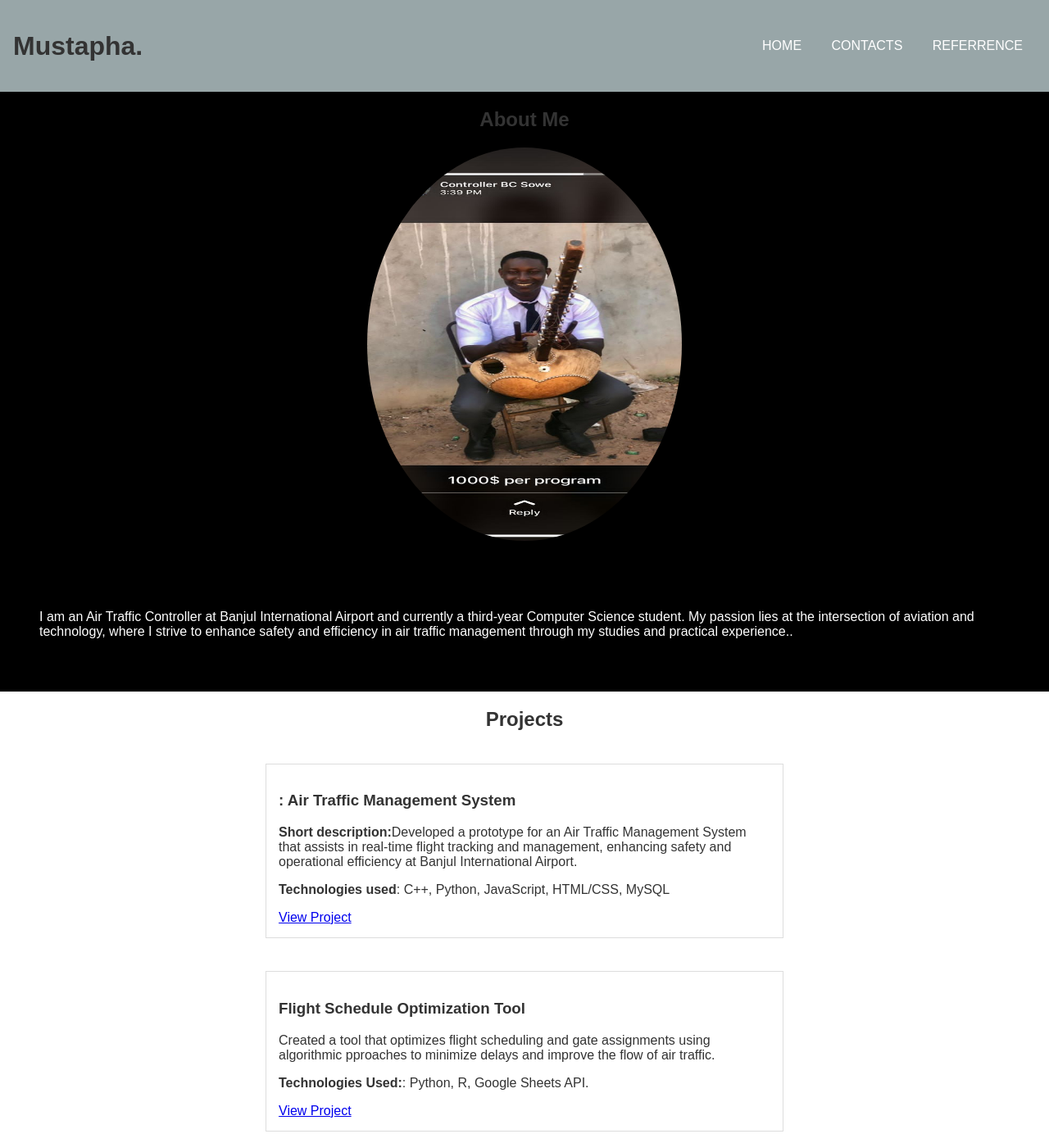
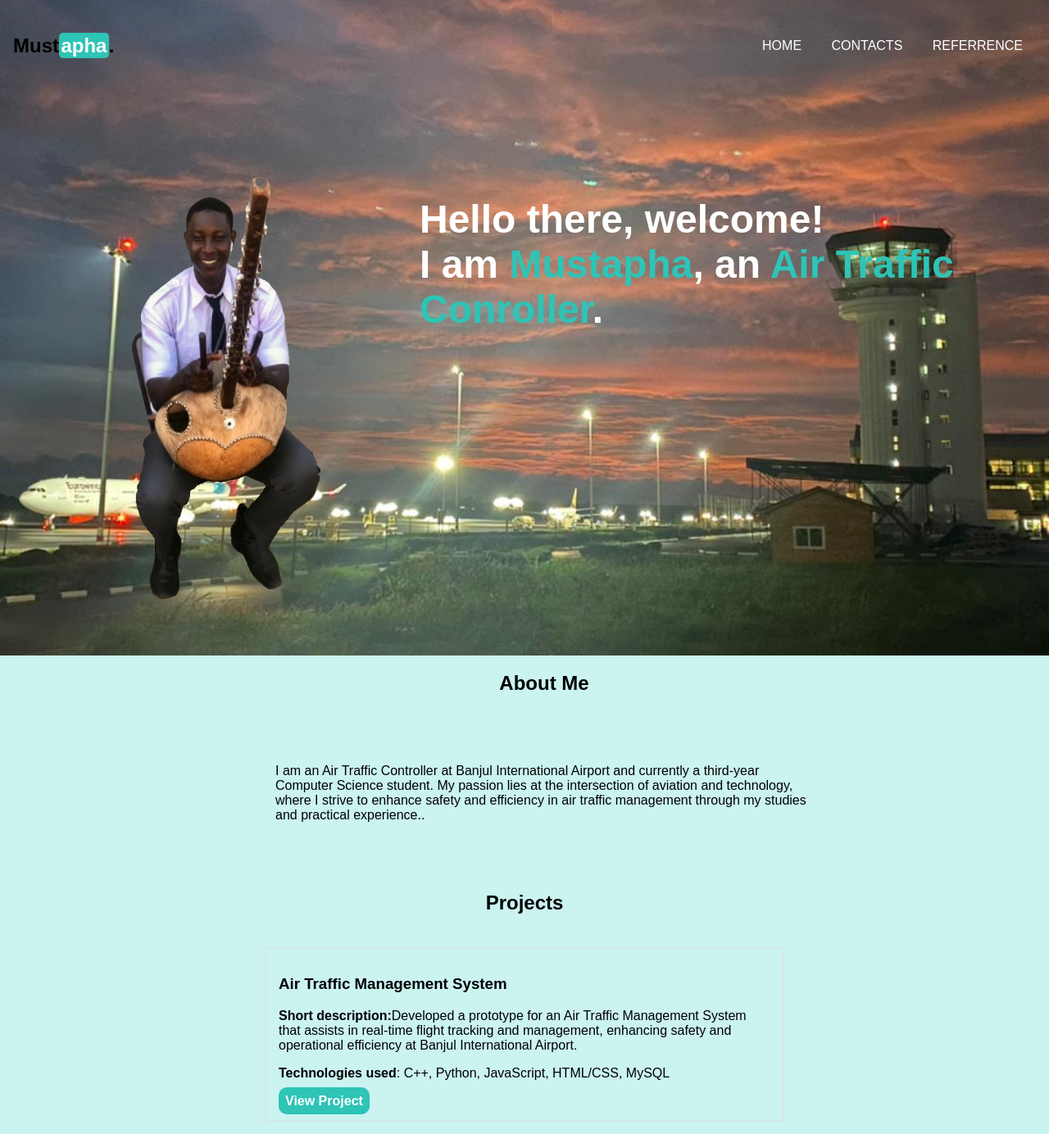
Before and after one commit to 7037157m/mustapha_portfolio, a plain HTML site: page index.html in a window 1280 px wide. Shown: the top 1384 px of the page at 82% size. Drawn offline with Linux system fonts and the light colour scheme.

Commit message:
Ajusted the styling of the elements

```diff
--- a/index.html
+++ b/index.html
@@ -1,28 +1,38 @@
 <!DOCTYPE html>
 <html lang="en">
 <head>
+    <meta charset="UTF-8">
+    <meta name="viewport" content="width=device-width, initial-scale=1.0">
+    <title>Document</title>
     <link rel="stylesheet" href="styles.css">
-
-    <title>Document</title>
 </head>
 <body>
-    <header class="header">
-        <h1>Mustapha.</h1>
-        <nav class="nav">
-            <a href="" class="nav-link">HOME</a>
-            <a href="" class="nav-link">CONTACTS</a>
-            <a href="" class="nav-link">REFERRENCE</a>
 
-        </nav>
+    <section class="home">
+        <header class="header">
+            <h1>Must<span class="logo">apha</span>.</h1>
+            <nav class="nav">
+                <a href="" class="nav-link">HOME</a>
+                <a href="" class="nav-link">CONTACTS</a>
+                <a href="" class="nav-link">REFERRENCE</a>
+            </nav>
+        </header>
+        <div class="main">
+            <div class="image">
+                <img src="profile.png" alt="My Image" class="profile_image">
+            </div>
+            <div class="greeting">
+                <p class="greet">
+                    Hello there, welcome! <br>I am <span class="span">Mustapha</span>, an <span class="span">Air Traffic Conroller</span>.
+                </p>
+            </div>
+        </div>
 
-    </header>
-    <section class="home">
 
     </section>
 
     <section id="about" class="about">
         <h2>About Me</h2>
-        <img src="MYSELF.JPG" alt="My Image">
         <p class="about_me">I am an Air Traffic Controller at Banjul International Airport and currently a third-year Computer Science
              student. My passion lies at the intersection of aviation and technology, where I strive to enhance safety and
              efficiency in air traffic management through my studies and practical experience..</p>
@@ -31,20 +41,20 @@
     <section id="projects">
         <h2>Projects</h2>
         <div class="project">
-            <h3>: Air Traffic Management System</h3>
+            <h3>Air Traffic Management System</h3>
             <p><strong> Short description:</strong>Developed a prototype for an Air Traffic Management System that assists in
                  real-time flight tracking and management,
                 enhancing safety and operational efficiency at Banjul International Airport.</p>
                 <p><strong>Technologies used</strong>: C++, Python, JavaScript, HTML/CSS, MySQL
                 </p>
-            <a href="https://link-to-your-project.com" target="_blank">View Project</a>
+            <a href="" class="project_link">View Project</a>
         </div>
         <div class="project">
             <h3>Flight Schedule Optimization Tool</h3>
             <p>Created a tool that optimizes flight scheduling and gate assignments using algorithmic
                 pproaches to minimize delays and improve the flow of air traffic.</p>
             <p><strong>Technologies Used:</strong>: Python, R, Google Sheets API.</p>
-            <a href="https://link-to-another-project.com" target="_blank">View Project</a>
+            <a href="" class="project_link">View Project</a>
         </div>
         <div class="project">
             <h3>Web Application for Flight Information</h3>
@@ -54,28 +64,30 @@
             </p>
             <p><strong> Technologies used</strong>React, Node.js, Express, REST API, MongoDB.
             </p>
+            <a href="" class="project_link">View Project</a>
 
         </div>
         <div class="project">
-            <h3>: Automated Data Reporting System</h3>
+            <h3>Automated Data Reporting System</h3>
             <p><strong>Short description:</strong>Designed an automated reporting system that generates
                 daily reports on air traffic data,
                 reducing the manual effort required and increasing accuracy.
             </p>
             <p><strong>Technologies used:</strong>: Python, Pandas, Matplotlib, SQL.
             </p>
+            <a href="" class="project_link">View Project</a>
 
         </div>
 
     </section>
 
-    <section id="contacts">
+    <section class="contacts">
         <h2>Contact Me</h2>
         <p>You can reach me via:</p>
         <ul>
-            <li>Email: <a href="mustaphasowe41@gmail.com">my-email@example.com</a></li>
-            <li>LinkedIn: <a href="https://www.linkedin.com/in/yourprofile" target="_blank">myprofile</a></li>
-            <li>Twitter: <a href="https://twitter.com/yourprofile" target="_blank">@mustic_76</a></li>
+            <li>Email: <a class="contact_links" href="mustaphasowe41@gmail.com">my-email@example.com</a></li>
+            <li>LinkedIn: <a class="contact_links" href="https://www.linkedin.com/in/yourprofile">myprofile</a></li>
+            <li>Twitter: <a class="contact_links" href="https://twitter.com/yourprofile">@mustic_76</a></li>
         </ul>
     </section>
 
--- a/styles.css
+++ b/styles.css
@@ -2,8 +2,8 @@ body {
     font-family: Arial, sans-serif;
     margin: 0;
     padding: 0;
-    color: #333;
     background-size: cover;
+    background: #cbf3f0;
 }
 .header {
     height: 10vh;
@@ -11,7 +11,7 @@ body {
     flex-direction: row;
     justify-content: space-between  ;
     align-items: center;
-    background: #98a6a8;
+    /* background: #98a6a8; */
     padding: 1em;
 
 
@@ -24,7 +24,53 @@ body {
     margin: 1em;
     text-decoration: none;
 }
-
+.home{
+    background-image: url('AIRSIDE.jpg');
+    background-repeat: no-repeat;
+    background-size: cover;
+    width: 100%;
+    background-position: center;
+    height: 100vh;
+}
+.main{
+    display: flex;
+    flex-direction: row;
+}
+.image{
+    width: 30%;
+    padding: 4rem;
+}
+.greeting{
+    padding-top: 5rem;
+}
+.greet{
+    font-size: 3em;
+    color: #fff;
+    font-weight: bold;
+}
+.span{
+    color: #2ec4b6;
+}
+.logo{
+    background: #2ec4b6;
+    padding: .1em;
+    color: #fff;
+    font-weight: bold;
+    border-radius: 5px;
+}
+.home::after{
+    content: "";
+    /* position: absolute;
+    top: 0;
+    left: 0;
+    right: 0;
+    bottom: 0; */
+    background: rgba(33, 37, 41, 0.7);
+}
+.profile_image{
+     width: 30vw;
+     height: 70vh;
+}
 /* section {
     padding: 50px;
     text-align: center;
@@ -36,10 +82,11 @@ body {
     display: flex;
     flex-direction: column;
     align-items: center;
-    background: #000;
+    background: #cbf3f0;
+    padding: 0 15rem 0 18rem;
 }
 .about_me{
-    color: #fff;
+    color: #000;
     padding: 3em;
 }
 #about img {
@@ -48,10 +95,23 @@ body {
     height: 60vh; /* Change to desired size */
     margin-bottom: 20px;
 }
-#projects {
+#projects, .contacts {
     display: flex;
     flex-direction: column;
     align-items: center;
+}
+.project_link{
+    text-decoration: none;
+    background: #2ec4b6;
+    padding: .5em;
+    border-radius: 10px;
+    color: #fff;
+    font-weight: bold;
+}
+.contact_links{
+    text-decoration: none;
+    color: #443f3f;
+    font-weight: bold;
 }
 .project {
     margin: 20px 0;
@@ -62,7 +122,7 @@ body {
 }
 footer {
     padding: 20px;
-    background: purple;
+    background: #2ec4b6;
     text-align: center;
     color: white;
 }
```
Also changed, not shown: profile.jpg (added), profile.png (added).
